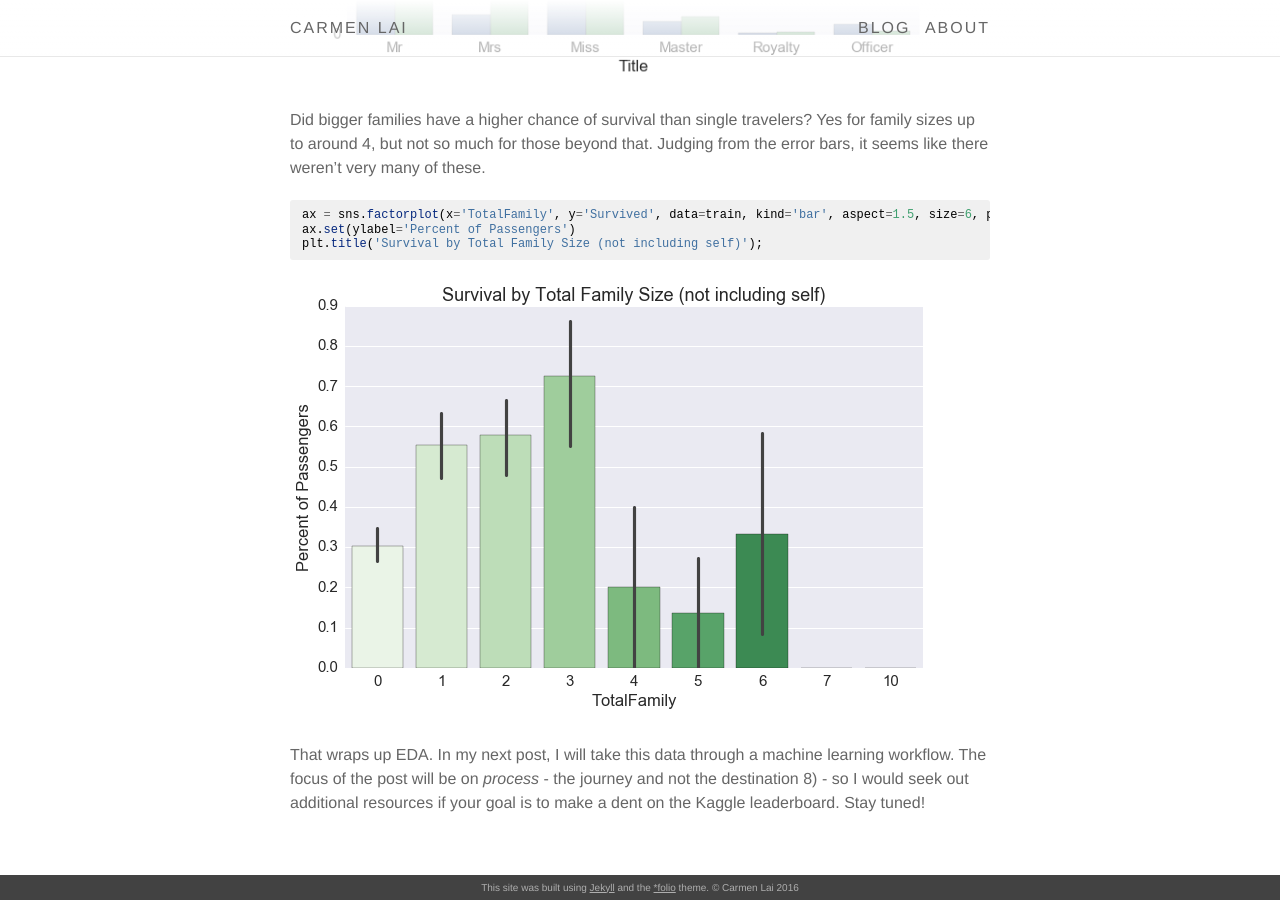
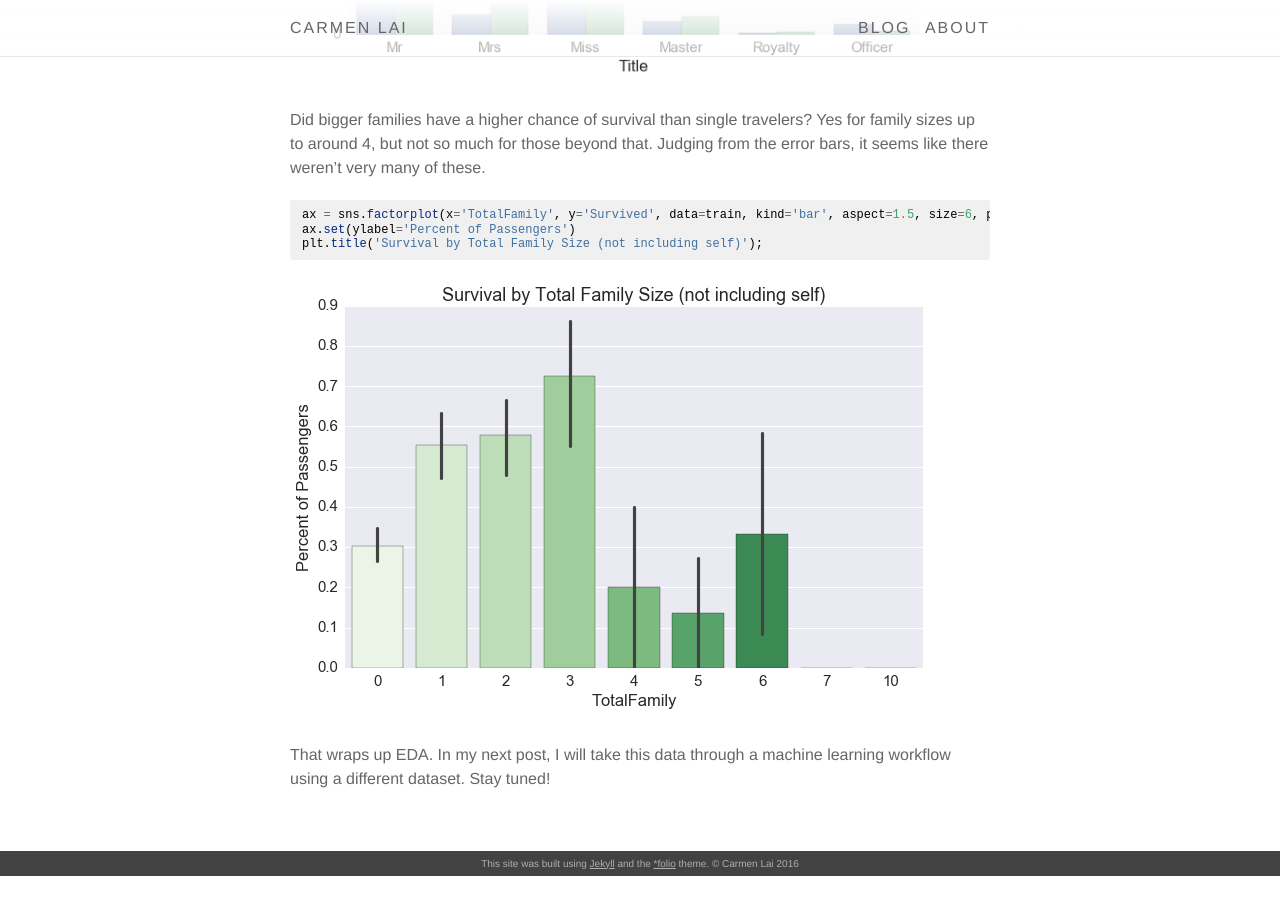
Before and after one commit to ocarmieo/ocarmieo.github.io, a Jekyll site: the page built from _posts/2016-11-05-titanic.markdown, in a window 1280 px wide and 900 px high, scrolled down 11608 px. Built offline with Jekyll 4.4.1, drawn with Linux system fonts in a browser that asks for light colours; nearby versions of some CDN libraries; comment, search, counter and statistics services are not loaded; after the commit the page ends 12484 px from its top, so only the background shows below that.

Commit message:
updated end text

```diff
--- a/_posts/2016-11-05-titanic.markdown
+++ b/_posts/2016-11-05-titanic.markdown
@@ -557,4 +557,4 @@ plt.title('Survival by Total Family Size (not including self)');
 ![png](/img/titanic_eda/output_43_0.png)
 
 
-That wraps up EDA. In my next post, I will take this data through a machine learning workflow. The focus of the post will be on _process_ - the journey and not the destination 8) - so I would seek out additional resources if your goal is to make a dent on the Kaggle leaderboard. Stay tuned!
+That wraps up EDA. In my next post, I will take this data through a machine learning workflow using a different dataset. Stay tuned!
```
